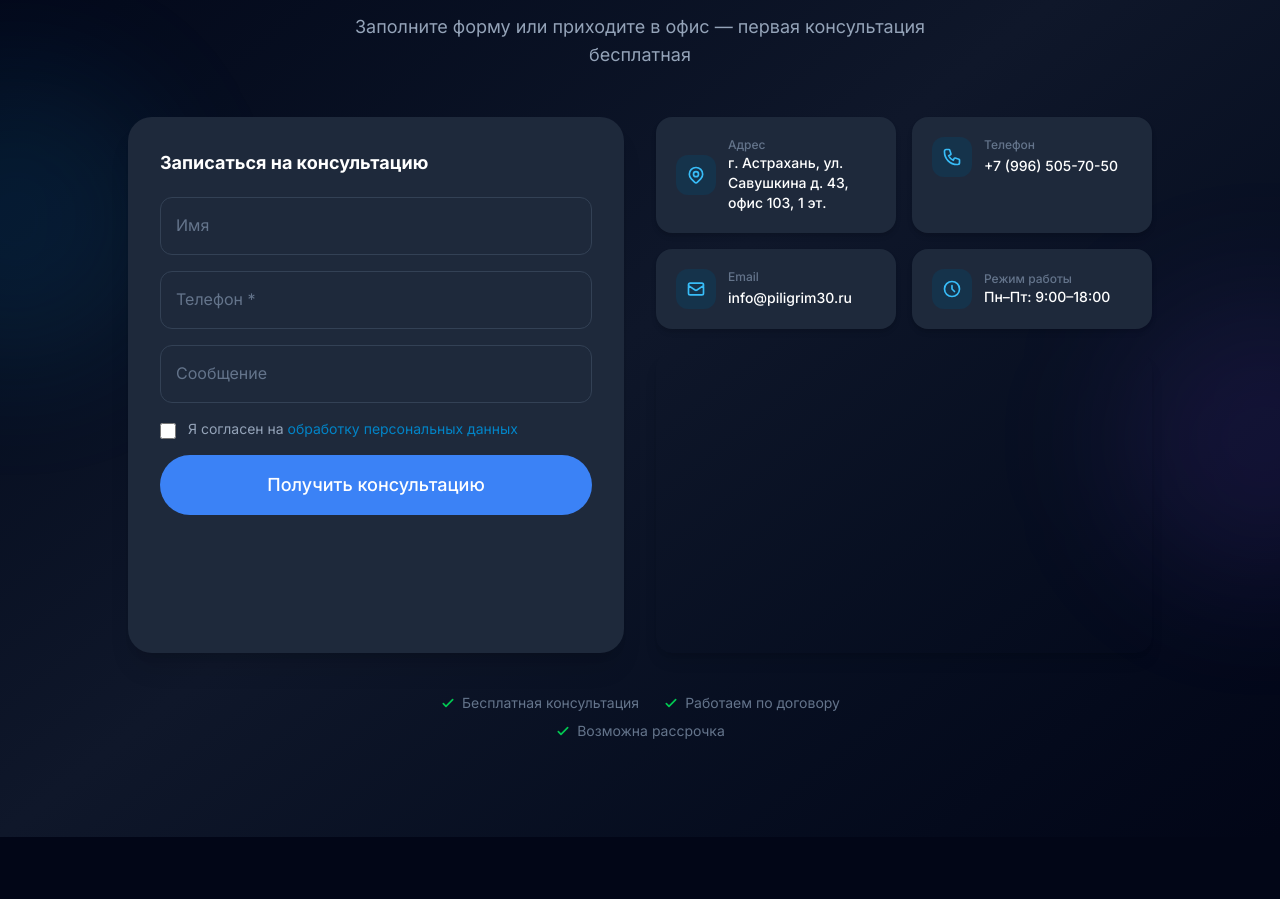
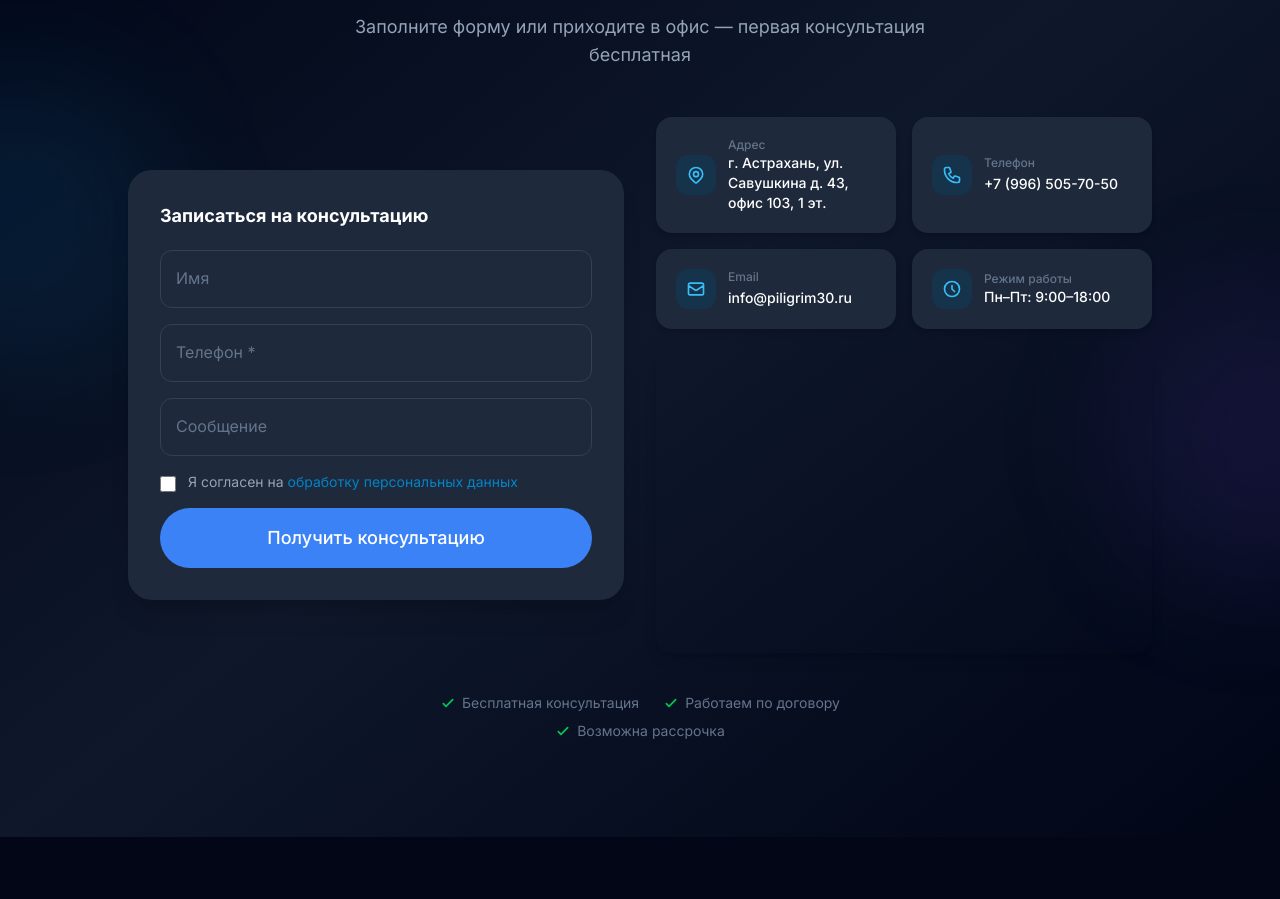
Before and after one commit to Kaymanov/piligrim30, a Next.js app in the folder frontend/: page / in a window 1280 px wide. Shown: the part 9090-9989 px from the top of the page. Built offline with nearby package versions, Linux system fonts and the light colour scheme; no server answers.

Commit message:
fix(FinalCTA): center form in grid + center content in contact cards

```diff
--- a/frontend/src/components/sections/FinalCTA.tsx
+++ b/frontend/src/components/sections/FinalCTA.tsx
@@ -43,7 +43,7 @@ export function FinalCTA() {
           initial={{ opacity: 0, y: 30 }}
           animate={isInView ? { opacity: 1, y: 0 } : {}}
           transition={{ duration: 0.6, delay: 0.2, ease: [0.22, 1, 0.36, 1] }}
-          className="mx-auto mt-12 grid max-w-5xl grid-cols-1 gap-8 lg:grid-cols-2"
+          className="mx-auto mt-12 grid max-w-5xl grid-cols-1 items-center gap-8 lg:grid-cols-2"
         >
           {/* Left: Form */}
           <div className="rounded-3xl bg-white p-6 shadow-xl sm:p-8 dark:bg-slate-800">
@@ -58,7 +58,7 @@ export function FinalCTA() {
             {/* Contact cards */}
             <div className="grid grid-cols-1 gap-4 sm:grid-cols-2">
               {/* Address */}
-              <div className="rounded-2xl bg-white p-5 shadow-md dark:bg-slate-800">
+              <div className="rounded-2xl bg-white p-5 shadow-md dark:bg-slate-800 flex items-center">
                 <div className="flex items-center gap-3">
                   <div className="flex h-10 w-10 shrink-0 items-center justify-center rounded-xl bg-sky-50 text-sky-600 dark:bg-sky-900/30 dark:text-sky-400">
                     <svg
@@ -92,7 +92,7 @@ export function FinalCTA() {
               </div>
 
               {/* Phone */}
-              <div className="rounded-2xl bg-white p-5 shadow-md dark:bg-slate-800">
+              <div className="rounded-2xl bg-white p-5 shadow-md dark:bg-slate-800 flex items-center">
                 <div className="flex items-center gap-3">
                   <div className="flex h-10 w-10 shrink-0 items-center justify-center rounded-xl bg-sky-50 text-sky-600 dark:bg-sky-900/30 dark:text-sky-400">
                     <svg
@@ -124,7 +124,7 @@ export function FinalCTA() {
               </div>
 
               {/* Email */}
-              <div className="rounded-2xl bg-white p-5 shadow-md dark:bg-slate-800">
+              <div className="rounded-2xl bg-white p-5 shadow-md dark:bg-slate-800 flex items-center">
                 <div className="flex items-center gap-3">
                   <div className="flex h-10 w-10 shrink-0 items-center justify-center rounded-xl bg-sky-50 text-sky-600 dark:bg-sky-900/30 dark:text-sky-400">
                     <svg
@@ -156,7 +156,7 @@ export function FinalCTA() {
               </div>
 
               {/* Working hours */}
-              <div className="rounded-2xl bg-white p-5 shadow-md dark:bg-slate-800">
+              <div className="rounded-2xl bg-white p-5 shadow-md dark:bg-slate-800 flex items-center">
                 <div className="flex items-center gap-3">
                   <div className="flex h-10 w-10 shrink-0 items-center justify-center rounded-xl bg-sky-50 text-sky-600 dark:bg-sky-900/30 dark:text-sky-400">
                     <svg
```
